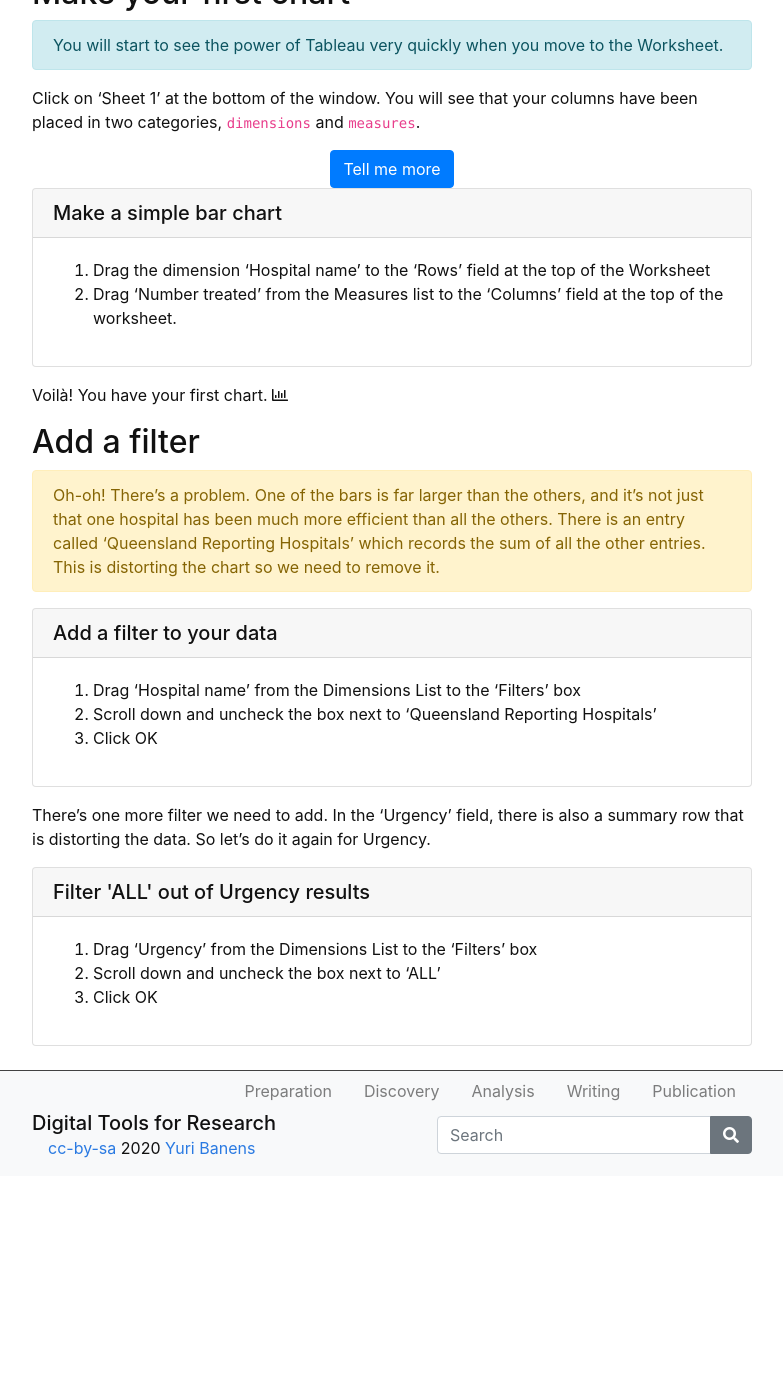
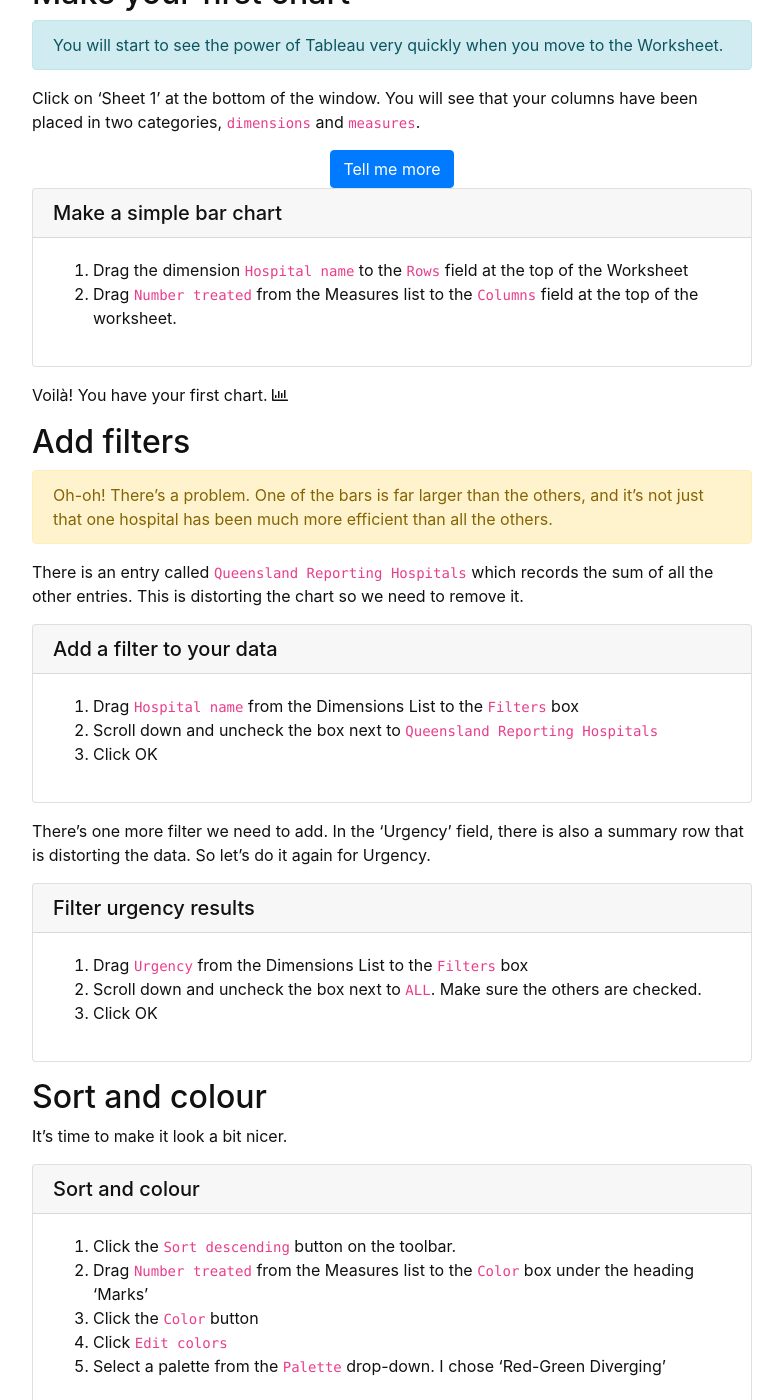
Before and after one commit to ybanens/digital-tools, a Jekyll site: the page built from content/activity-tableau.md, in a window 1280 px wide and 1400 px high, scrolled down 1122 px. Shown: the whole window, without its empty margins (248-1031 px from the left). Built offline with Jekyll 4.4.1, drawn with Linux system fonts in a browser that asks for light colours; before the commit the page ends 2298 px from its top, so only the background shows below that.

Commit message:
Added sort and colour

```diff
--- a/content/activity-tableau.md
+++ b/content/activity-tableau.md
@@ -50,21 +50,23 @@ Click on 'Sheet 1' at the bottom of the window. You will see that your columns h
 {% include modal.md button="Tell me more" color="primary" title="Dimensions and Measures" text="A *dimension* is something that can be looked at categorically, like a list of countries. A *measure* is anything that can be put on a scale: a number, like a date, or currency." %}
 
 {% capture text %}
-1. Drag the dimension 'Hospital name' to the 'Rows' field at the top of the Worksheet
-2. Drag 'Number treated' from the Measures list to the 'Columns' field at the top of the worksheet.{% endcapture %}
+1. Drag the dimension `Hospital name` to the `Rows` field at the top of the Worksheet
+2. Drag `Number treated` from the Measures list to the `Columns` field at the top of the worksheet.{% endcapture %}
 {% include card.md header="Make a simple bar chart" text=text %}
 
 Voilà! You have your first chart. <i class="far fa-chart-bar"></i>
 
-## Add a filter
+## Add filters
 
 {% capture text %}
-Oh-oh! There's a problem. One of the bars is far larger than the others, and it's not just that one hospital has been much more efficient than all the others. There is an entry called 'Queensland Reporting Hospitals' which records the sum of all the other entries. This is distorting the chart so we need to remove it. {% endcapture %}
+Oh-oh! There's a problem. One of the bars is far larger than the others, and it's not just that one hospital has been much more efficient than all the others.{% endcapture %}
 {% include alert.md text=text color="warning" %}
 
+There is an entry called `Queensland Reporting Hospitals` which records the sum of all the other entries. This is distorting the chart so we need to remove it.
+
 {% capture text %}
-1. Drag 'Hospital name' from the Dimensions List to the 'Filters' box
-2. Scroll down and uncheck the box next to 'Queensland Reporting Hospitals'
+1. Drag `Hospital name` from the Dimensions List to the `Filters` box
+2. Scroll down and uncheck the box next to `Queensland Reporting Hospitals`
 3. Click OK
 {% endcapture %}
 {% include card.md header="Add a filter to your data" text=text %}
@@ -72,8 +74,21 @@ Oh-oh! There's a problem. One of the bars is far larger than the others, and it'
 There's one more filter we need to add. In the 'Urgency' field, there is also a summary row that is distorting the data. So let's do it again for Urgency.
 
 {% capture text %}
-1. Drag 'Urgency' from the Dimensions List to the 'Filters' box
-2. Scroll down and uncheck the box next to 'ALL'
+1. Drag `Urgency` from the Dimensions List to the `Filters` box
+2. Scroll down and uncheck the box next to `ALL`. Make sure the others are checked.
 3. Click OK
 {% endcapture %}
-{% include card.md header="Filter 'ALL' out of Urgency results" text=text %}
+{% include card.md header="Filter urgency results" text=text %}
+
+## Sort and colour
+
+It's time to make it look a bit nicer.
+
+{% capture text %}
+1. Click the `Sort descending` button on the toolbar.
+2. Drag `Number treated` from the Measures list to the `Color` box under the heading 'Marks'
+3. Click the `Color` button
+4. Click `Edit colors`
+5. Select a palette from the `Palette` drop-down. I chose 'Red-Green Diverging'
+{% endcapture %}
+{% include card.md header="Sort and colour" text=text %}
```
